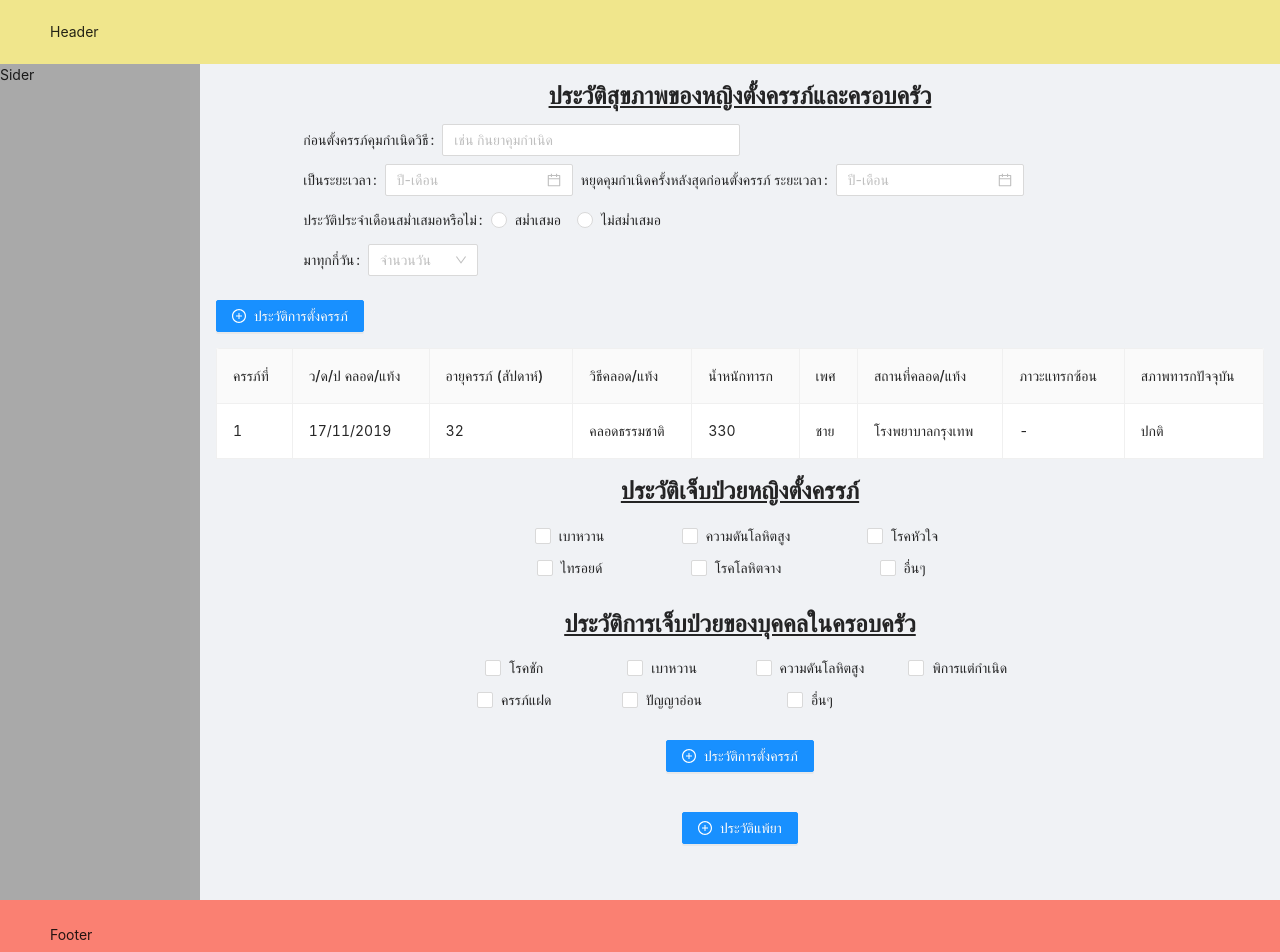
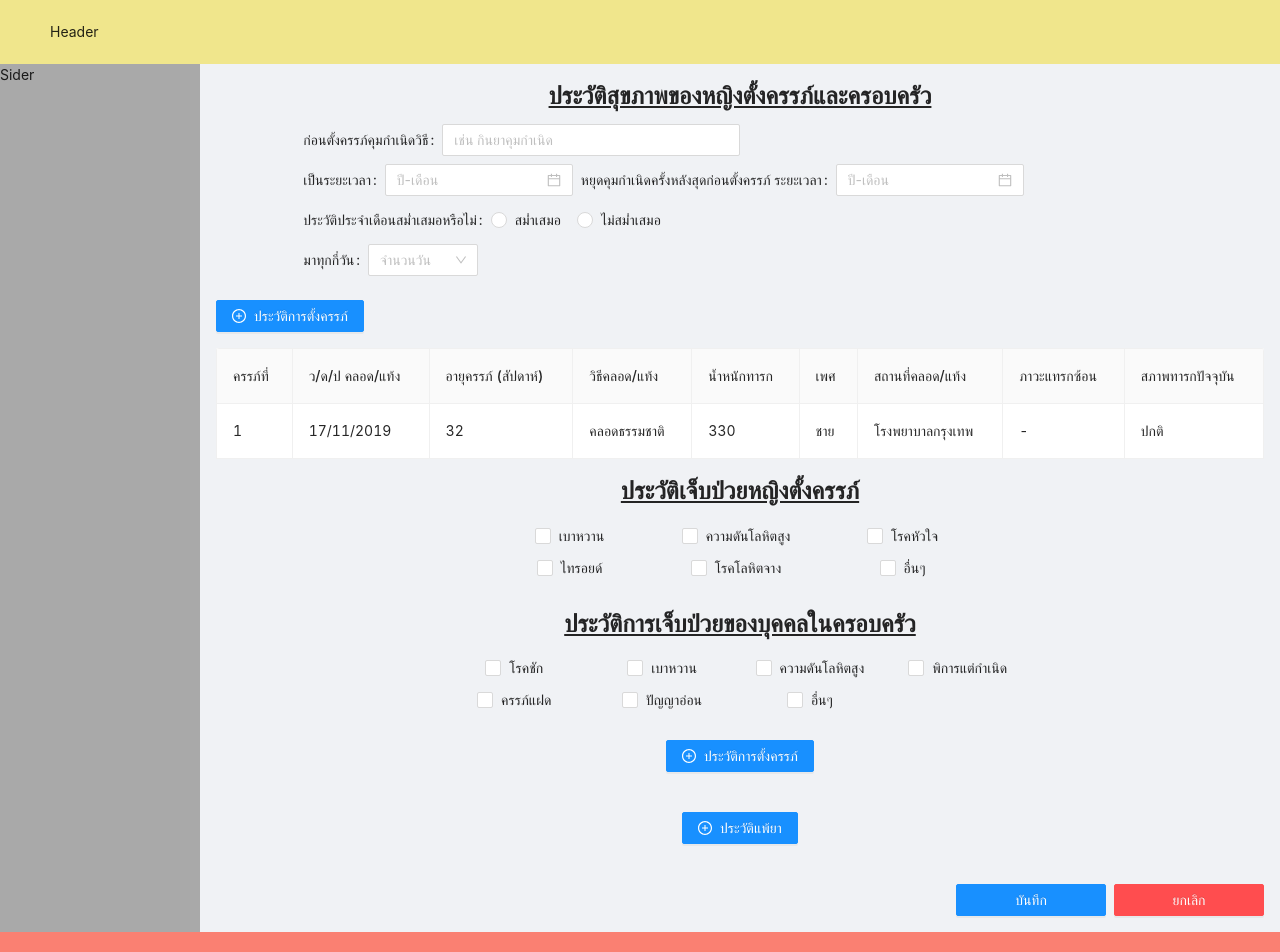
Before and after one commit to AuJeedJad/ANC-frontend, a React (Create React App) app: page / in a window 1280 px wide. Shown: the top 952 px of the page. Built offline with nearby package versions, Linux system fonts and the light colour scheme.

Commit message:
Fixed never used

```diff
--- a/src/pages/MotherInformations/components/MedicalHistory.js
+++ b/src/pages/MotherInformations/components/MedicalHistory.js
@@ -1,5 +1,5 @@
-import { Button, Checkbox, Col, Form, Input, Row, Table, Typography } from 'antd';
-import { PlusCircleOutlined, MinusCircleOutlined, PlusOutlined } from '@ant-design/icons';
+import { Button, Checkbox, Col, Form, Input, Row, Typography } from 'antd';
+import { PlusCircleOutlined } from '@ant-design/icons';
 import React, { useState } from 'react';
 
 function MedicalHistory() {
--- a/src/pages/MotherInformations/index.js
+++ b/src/pages/MotherInformations/index.js
@@ -1,4 +1,4 @@
-import { Button, Col, DatePicker, Form, Input, Layout, Radio, Row, Select, Space, Typography } from 'antd';
+import { Button, Col, Layout, Row, Typography } from 'antd';
 import React from 'react';
 import MedicalHistory from './components/MedicalHistory';
 import MensCheck from './components/MensCheck';
@@ -39,6 +39,16 @@ function MotherInfomations() {
                 </Col>
               </Row>
             </Row>
+            <Row justify="end">
+              <Col>
+                <Button type="primary" style={{ width: '150px', marginRight: '8px' }}>
+                  บันทึก
+                </Button>
+                <Button type="primary" style={{ width: '150px' }} danger>
+                  ยกเลิก
+                </Button>
+              </Col>
+            </Row>
           </Content>
         </Layout>
         <Footer style={{ backgroundColor: 'salmon' }}>Footer</Footer>
```
